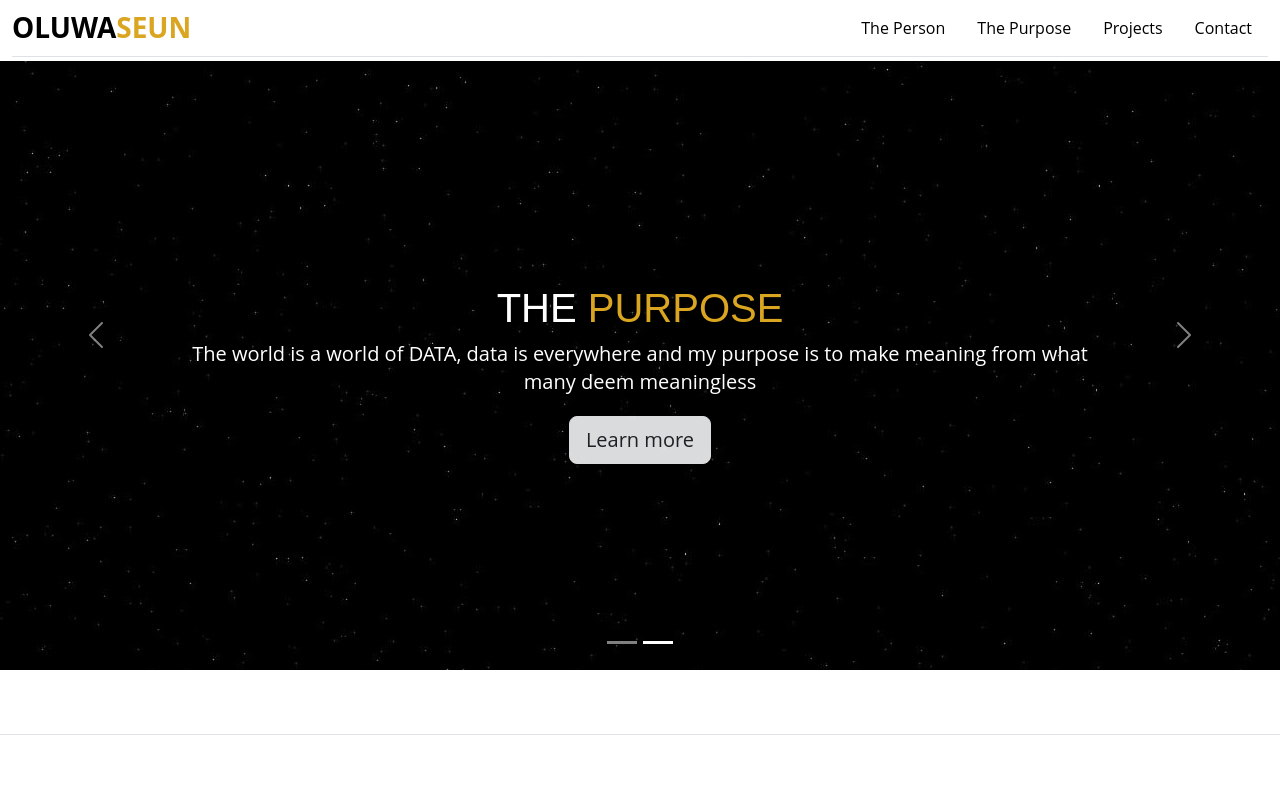
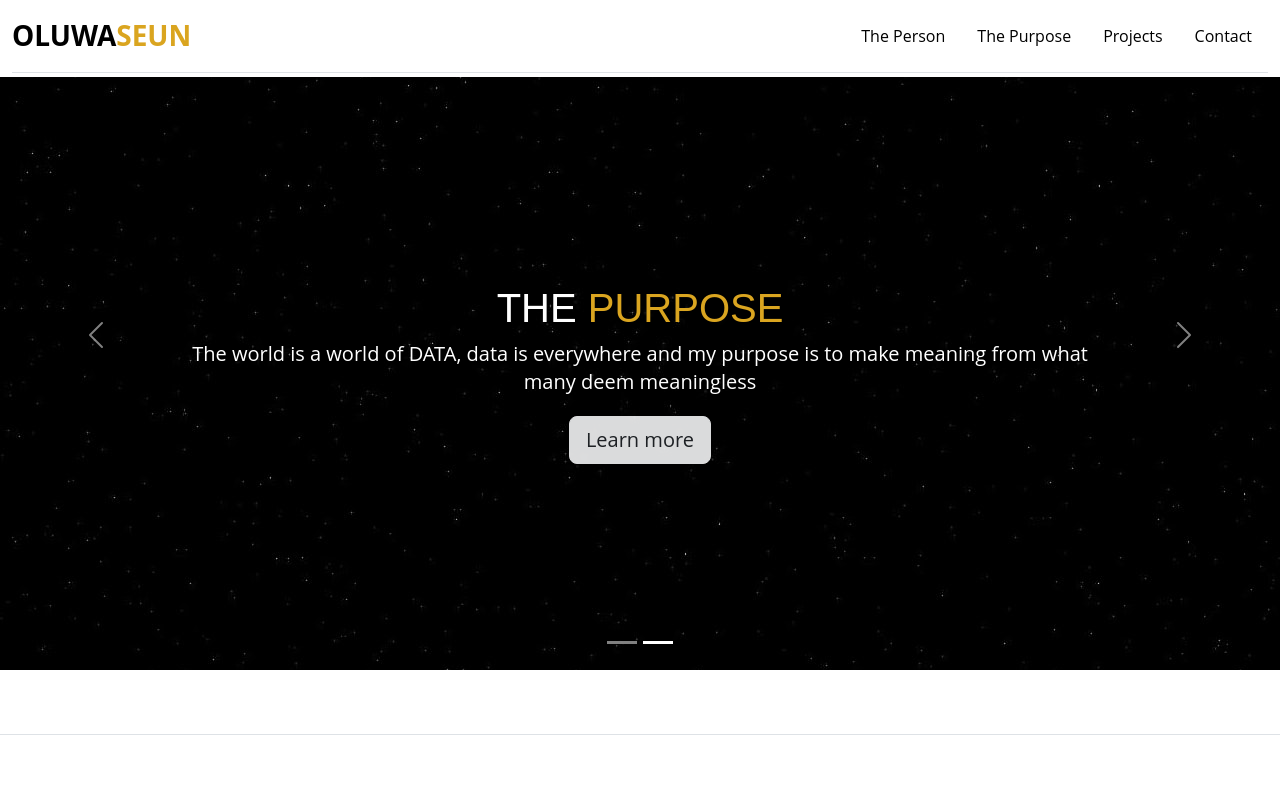
Before and after one commit to iamunik/portfolio_site, a plain HTML site: page index.html in a window 1280 px wide. Shown: the top 800 px of the page. Drawn offline with Linux system fonts and the light colour scheme.

Commit message:
Update index.html

```diff
--- a/index.html
+++ b/index.html
@@ -93,7 +93,7 @@
 
   <!-- NavBar -->
   <div id="l" class="container-fluid fixed-top shadow-sm">
-    <header id="navbar-ex" class="d-flex flex-wrap justify-content-center py-2 mb-1 border-bottom">
+    <header id="navbar-ex" class="d-flex flex-wrap justify-content-center py-3 mb-1 border-bottom">
       <a href="#myCarousel" class="d-flex align-items-center mb-3 mb-md-0 me-md-auto text-decoration-none">
         <span class="fs-3 text-black fw-bold display-5">OLUWA<span id="g_p">SEUN</span></span>
       </a>
```
